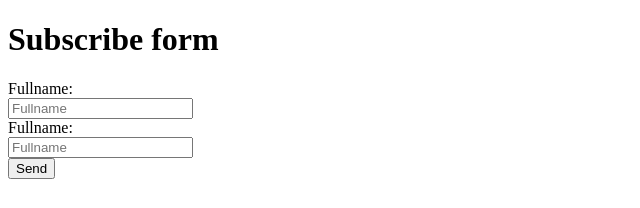
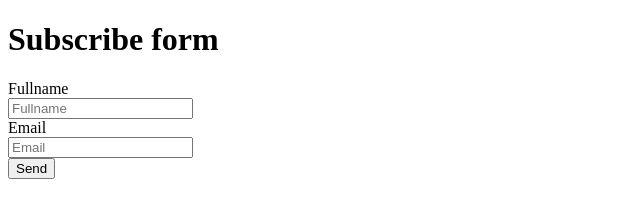
Before and after one commit to Hcmwebs/Login, a React (Create React App) app: page / in a window 1280 px wide. Shown: the top 208 px of the page, without its empty margins (0-640 px from the left). Built offline with nearby package versions, Linux system fonts and the light colour scheme.

Commit message:
added the formgroup component
Signed-off-by: Heze <64218603+Hcmwebs@users.noreply.github.com>

```diff
--- a/src/js/components/Form.js
+++ b/src/js/components/Form.js
@@ -1,12 +1,10 @@
 import Formgroup from './Formgroup';
 import Button from './Button';
-
 
 const Form = () => {
   return (
     <div className='formContainer'>
       <form action='' method='post'>
-        <Formgroup />
         <Formgroup />
         <Button />
       </form>
--- a/src/js/components/Formgroup.js
+++ b/src/js/components/Formgroup.js
@@ -1,10 +1,18 @@
 const Formgroup = () => {
   const name = 'Fullname';
+  const email = 'Email';
   return (
-    <div className='formgroup'>
-      <label htmlFor={name}>Fullname:</label> <br />
-      <input type='text' name={name} id={name} placeholder={name} /> <br />
-    </div>
+    <>
+      <div className='formgroup'>
+        <label htmlFor={name}>{name}</label> <br />
+        <input type='text' name={name} id={name} placeholder={name} /> <br />
+      </div>
+
+      <div className='formgroup'>
+        <label htmlFor={email}>{email}</label> <br />
+        <input type='text' name={email} id={email} placeholder={email} /> <br />
+      </div>
+    </>
   );
 };
 
```
